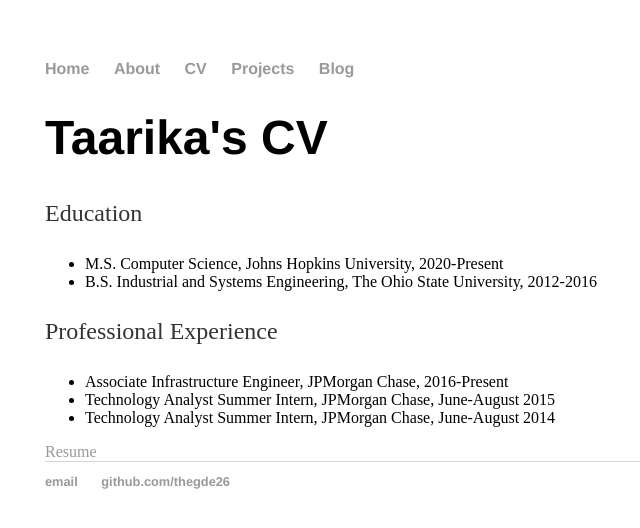
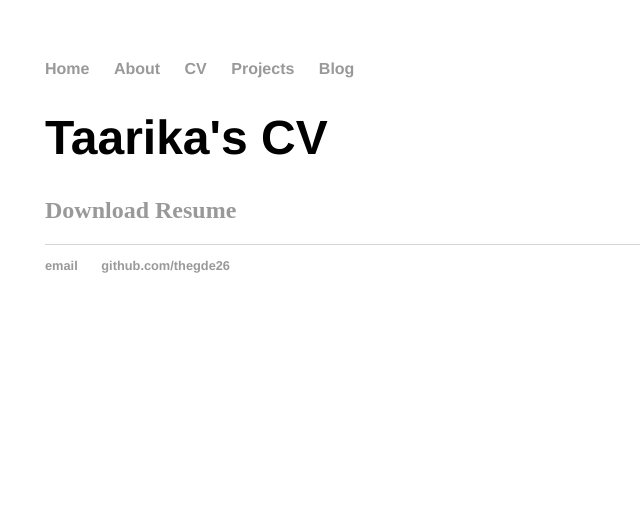
Before and after one commit to thegde26/thegde26.github.io, a Jekyll site: the page built from cv/index.html, in a window 1280 px wide. Shown: the top 528 px of the page, without its empty margins (147-787 px from the left). Built offline with Jekyll 4.4.1, drawn with Linux system fonts in a browser that asks for light colours.

Commit message:
Update index.html

```diff
--- a/cv/index.html
+++ b/cv/index.html
@@ -4,17 +4,6 @@ title: Taarika's CV
 ---
 <h1>{{ page.title }}</h1>
 
-<p>Education</p>
-<ul>
-  <li>M.S. Computer Science, Johns Hopkins University, 2020-Present</li>
-  <li>B.S. Industrial and Systems Engineering, The Ohio State University, 2012-2016</li>
-</ul>
-
-<p>Professional Experience</p>
-<ul>
-  <li>Associate Infrastructure Engineer, JPMorgan Chase, 2016-Present</li>
-  <li>Technology Analyst Summer Intern, JPMorgan Chase, June-August 2015</li>
-  <li>Technology Analyst Summer Intern, JPMorgan Chase, June-August 2014</li>
-</ul>
-
- <a href="https://github.com/thegde26/thegde26.github.io/raw/master/cv/Taarika_Hegde_Resume.pdf" target="_blank">Resume</a>
+<h2>
+<a href="https://github.com/thegde26/thegde26.github.io/raw/master/cv/Taarika_Hegde_Resume.pdf" target="_blank">Download Resume</a>
+</h2>
```
